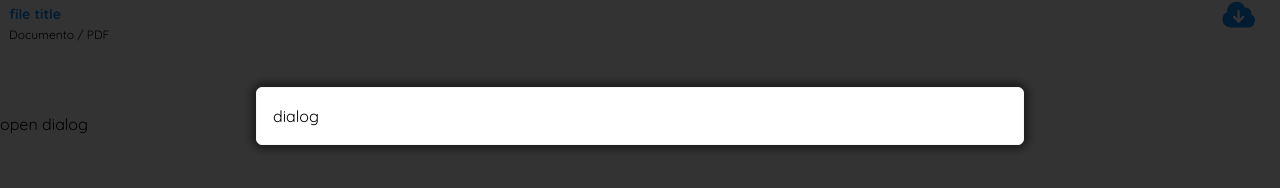
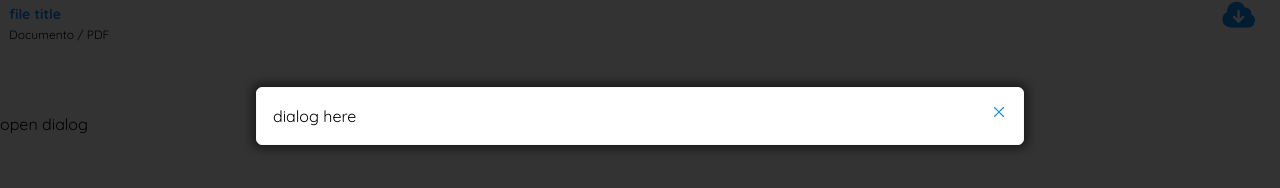
Before and after one commit to CasoGiuseppe/challenge_isEazy, a Vue app: page / in a window 1280 px wide. Both pictures are taken after a click on the button "open dialog". Shown: the part 284-472 px from the top of the page. Built offline with nearby package versions, Linux system fonts and the light colour scheme.

Commit message:
feature: handle open/close dialog with animation

```diff
--- a/src/app/ui/App.vue
+++ b/src/app/ui/App.vue
@@ -36,7 +36,19 @@
     </template>
   </UserAttachInfo>
   <br /><br />
-  <UserDialog :open="dialog"></UserDialog>
+  <UserDialog :open="dialog" @close="openDialog">
+    <template #content>dialog here</template>
+    <template #close>
+      <BaseUiButton
+        :variant="ButtonVariants.EMPTY"
+        :size="Sizes.XLG"
+        @submit="openDialog"
+        label="To close click here or press ESC"
+      >
+        <XMarkIcon />
+      </BaseUiButton>
+    </template>
+  </UserDialog>
   <button @click="openDialog">open dialog</button>
 </template>
 <script setup lang="ts">
@@ -46,15 +58,12 @@ import BaseUiButton from '@ui/components/base/base-ui-button/BaseUiButton.vue';
 import UserAttachInfo from '@ui/components/user-attach-info/UserAttachInfo.vue';
 import UserDialog from '@ui/components/user-dialog/UserDialog.vue';
 
-import { CloudArrowDownIcon } from '@heroicons/vue/24/solid';
+import { CloudArrowDownIcon, XMarkIcon } from '@heroicons/vue/24/solid';
 import { ButtonVariants } from '@ui/components/base/base-ui-button/definitions';
 
 import { Sizes, Messages } from '@shared/types/definitions';
 import { ref } from 'vue';
 
 const dialog = ref<boolean>(false);
-const openDialog = () => {
-  const dialog = document.querySelector('dialog');
-  dialog?.showModal();
-};
+const openDialog = () => (dialog.value = !dialog.value);
 </script>
--- a/src/app/ui/components/base/base-ui-button/BaseUiButton.vue
+++ b/src/app/ui/components/base/base-ui-button/BaseUiButton.vue
@@ -2,12 +2,12 @@
   <component
     data-testID="ui-button"
     :id="id"
+    :is="Types.BUTTON"
     :class="[loading ? 'is--loading' : null, 'base-ui-button']"
     :aria-disabled="disabled || loading"
     :aria-label="label"
     :data-variant="variant"
     :data-size="size"
-    :is="Types.BUTTON"
     :disabled="disabled || loading"
     :type="role"
     :title="label"
--- a/src/app/ui/components/user-dialog/UserDialog.scss
+++ b/src/app/ui/components/user-dialog/UserDialog.scss
@@ -1,7 +1,9 @@
 .user-dialog {
+  @apply flex;
   @apply border-[1px] border-gray-200 rounded-md;
-  @apply p-md max-w-[95vw] w-screen max-h-[90vh] overflow-y-auto;
+  @apply p-md max-w-[95vw] w-screen max-h-[90vh] overflow-y-auto overflow-x-hidden relative;
   @apply shadow-backdrop;
+  @apply hidden;
 
   @screen tablet-ld {
     @apply max-w-[70vw]
@@ -11,7 +13,17 @@
     @apply max-w-[60vw]
   }
 
+  &[open] {
+    @apply flex;
+    @apply animate-dialog;
+  }
+
   &::backdrop {
     @apply bg-default-negative opacity-80
   }
+
+  &::v-deep(button) {
+    @apply absolute right-sm top-sm;
+    @apply text-blue-400 w-lg
+  }
 }
--- a/src/app/ui/components/user-dialog/UserDialog.vue
+++ b/src/app/ui/components/user-dialog/UserDialog.vue
@@ -1,18 +1,39 @@
 <template>
-  <dialog class="user-dialog">dialog</dialog>
+  <dialog
+    :id="id"
+    ref="dialog"
+    class="user-dialog"
+    aria-labelledby="title"
+    aria-describedby="description"
+    @keydown.esc="closeDialog"
+  >
+    <slot name="close">x</slot>
+    <slot name="content" />
+  </dialog>
 </template>
 <script setup lang="ts">
-import { type PropType } from 'vue';
+import { type PropType, watch, ref } from 'vue';
 
-const { id, open } = defineProps({
+const props = defineProps({
   id: {
     type: String as PropType<String>,
     default: 'dialogID'
   },
-  role: {
+  open: {
     type: Boolean as PropType<Boolean>,
     default: false
   }
 });
+
+const dialog = ref<HTMLDialog>(null);
+watch(
+  () => props.open,
+  (newValue) => {
+    newValue ? dialog.value.showModal() : dialog.value.close();
+  }
+);
+
+const customEmits = defineEmits(['close']);
+const closeDialog = () => customEmits('close');
 </script>
 <style lang="scss" src="./UserDialog.scss" scoped />
--- a/tailwind.config.js
+++ b/tailwind.config.js
@@ -84,12 +84,17 @@ export default {
     },
     extend: {
       animation: {
-        spinner: 'spinner .6s linear infinite'
+        spinner: 'spinner .6s linear infinite',
+        dialog: 'dialog .6s ease-out'
       },
       keyframes: {
         spinner: {
           '0%': { transform: 'translateX(-50%) translateY(-50%) rotate(0deg)' },
           '100%': { transform: 'translateX(-50%) translateY(-50%) rotate(360deg)' }
+        },
+        dialog: {
+          '0%': { transform: 'translateY(-110%)', opacity: 0 },
+          '100%': { transform: 'translateY(0%)', opacity: 1 }
         }
       }
     }
```
